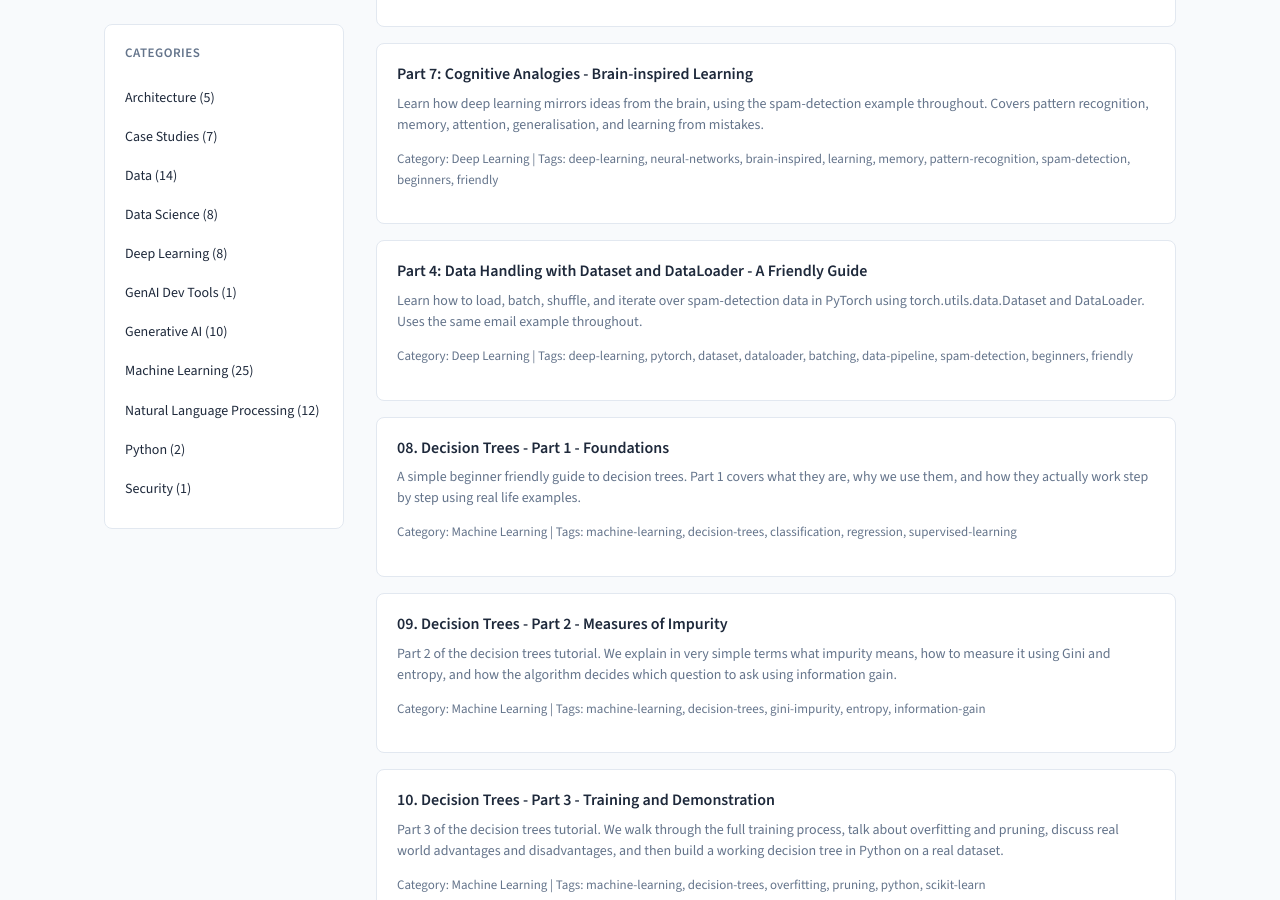
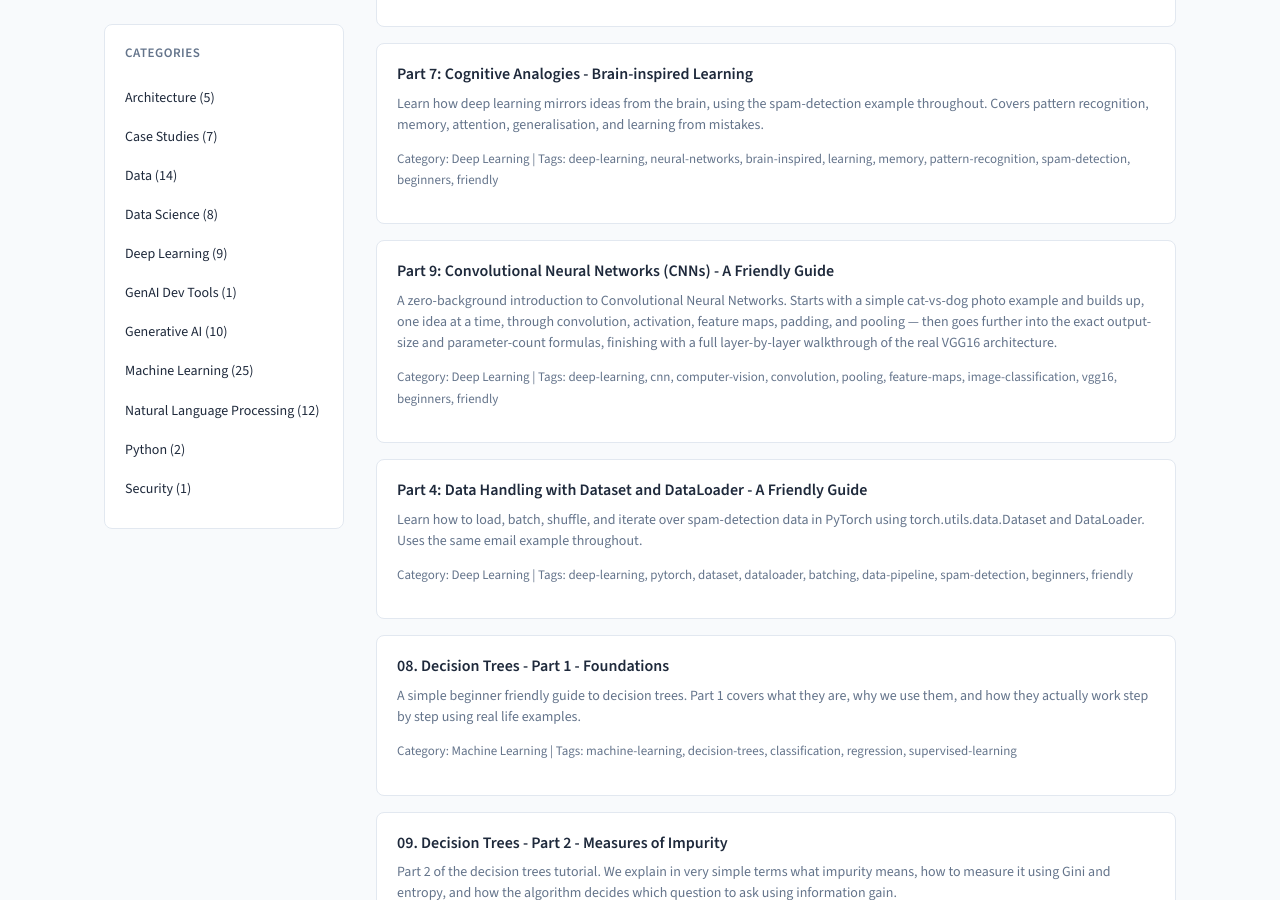
Before and after one commit to rilov/handbook, a Jekyll site: the page built from index.md, in a window 1280 px wide and 900 px high, scrolled down 1997 px. Built offline with Jekyll 4.4.1, drawn with Linux system fonts in a browser that asks for light colours; some of the changed lines change nothing that is shown.

Commit message:
Add Part 9: Convolutional Neural Networks (CNNs) tutorial and update category index
- Added new CNN friendly guide topic covering feature extractors, convolution, kernels, padding, pooling, and VGG16 walkthrough
- Added new CNN diagrams: pipeline overview, convolution kernel sliding, FC vs conv connections, max pooling demo, VGG16 architecture
- Updated categories/deep-learning/index.md with Part 9 CNN link and updated What You'll Learn section
- Updated categories/data/index.md (pending changes)

````diff
--- /dev/null
+++ b/_topics/Convolutional Neural Networks - A Friendly Guide.md
@@ -0,0 +1,368 @@
+---
+title: "Part 9: Convolutional Neural Networks (CNNs) - A Friendly Guide"
+category: Deep Learning
+order: 9
+tags:
+  - deep-learning
+  - cnn
+  - computer-vision
+  - convolution
+  - pooling
+  - feature-maps
+  - image-classification
+  - vgg16
+  - beginners
+  - friendly
+summary: A zero-background introduction to Convolutional Neural Networks. Starts with a simple cat-vs-dog photo example and builds up, one idea at a time, through convolution, activation, feature maps, padding, and pooling — then goes further into the exact output-size and parameter-count formulas, finishing with a full layer-by-layer walkthrough of the real VGG16 architecture.
+---
+
+# Part 9: Convolutional Neural Networks (CNNs) — A Friendly Guide
+
+Every earlier part of this series worked with a spam email turned into a short list of numbers — five features, one row. Images break that assumption. A single small photo is tens of thousands of numbers arranged in a grid, and *where* each number sits matters just as much as its value. This part starts from zero and builds up, one small idea at a time, to a real, working architecture: **VGG16**.
+
+---
+
+## 1. The problem: teaching a computer to recognize photos
+
+Say you want to build something that looks at a photo and decides: "cat" or "dog." Easy for a person. Hard for a computer, because a computer never actually sees a cat — it sees a grid of numbers, one per pixel (or three per pixel for a color photo: one each for red, green, and blue brightness).
+
+Your own visual system doesn't process a whole scene in one instant either. It works in stages:
+
+| Stage | What it notices |
+|---|---|
+| Early | Simple edges, corners, contrast |
+| Middle | Shapes and textures — curves, fur patterns |
+| Later | Whole parts and objects — an ear, a whisker, a face |
+
+A CNN is a computer program that copies this same layered idea: simple patterns first, combined into richer patterns, layer after layer, until the last layer can confidently say "cat."
+
+<img src="{{ site.baseurl }}/assets/img/cnn-pipeline-overview.svg" alt="The CNN pipeline: photo, convolution, feature maps, pooling, flatten and dense, output" width="100%" />
+
+> **Memory trick:** A CNN reads an image the way you read a page — letters first, then words, then sentences, then meaning.
+
+---
+
+## 2. Why a plain (fully connected) network struggles with images
+
+Earlier in this series, a plain neural network worked fine on five hand-picked spam features. Why not just feed a photo's raw pixels into the same kind of network?
+
+Two reasons that breaks down:
+
+- **Parameter explosion.** A modest 224x224 color photo already has over 150,000 individual numbers. A fully connected layer would connect every single one of them to every neuron in the next layer — millions of weights before the network has learned anything at all.
+- **No sense of "nearby."** A fully connected layer treats every pixel as a stranger to every other pixel. It has no built-in idea that the pixel at position (50, 50) and the pixel right next to it at (50, 51) are neighbors that jointly form part of an edge or a texture. It would have to rediscover that from scratch, purely from data — slow and wasteful.
+
+<img src="{{ site.baseurl }}/assets/img/fc-vs-conv-connections.svg" alt="Side by side comparison: fully connected layer with dense mesh of connections versus a convolutional layer with a small local receptive field and shared weights" width="100%" />
+
+A CNN's answer to both problems is the same trick: instead of connecting to the whole image, look at a small patch at a time, and reuse the same small set of weights everywhere in the picture. That trick is called **convolution**.
+
+> **Memory trick:** Fully connected is "everyone talks to everyone." Convolutional is "a small window slides around, and the window's rules never change."
+
+---
+
+## 3. The convolution operation, step by step
+
+Imagine standing in a dark room with a photo and a small flashlight. Instead of turning on the lights and seeing everything at once, you shine your flashlight on one small patch, note what you see, then slide it over, patch by patch, until you've covered the whole photo. That's a convolution: a small **kernel** (or **filter**) sliding across the image, checking each small **receptive field** for a specific pattern.
+
+At every position, the kernel computes a **sum of products**: multiply each kernel weight by the pixel value underneath it, and add all the results into a single number.
+
+<img src="{{ site.baseurl }}/assets/img/convolution-kernel-sliding.svg" alt="A 3x3 kernel scanning a 5x5 image, multiplying and summing values in the receptive field to produce one scalar in the feature map" width="100%" />
+
+In the example above, a 3x3 kernel tuned to detect "dark on the left, light on the right" lines up with a patch of the image and produces a single scalar: `3`, a strong match. Slide the same kernel one step over, repeat the same multiply-and-add, and you get the next scalar — and so on, across the whole image, building up a full grid of output values called an **activation map** (or feature map).
+
+In PyTorch, a single convolutional layer looks like this:
+
+```python
+import torch
+import torch.nn as nn
+
+# 1 input image, 3 color channels (RGB), 224x224 pixels
+image = torch.randn(1, 3, 224, 224)
+
+conv_layer = nn.Conv2d(
+    in_channels=3,    # RGB input
+    out_channels=64,  # 64 different filters/kernels
+    kernel_size=3,    # each filter is 3x3
+    padding=1,        # zero padding, explained in section 6
+    stride=1
+)
+
+feature_maps = conv_layer(image)
+print(feature_maps.shape)  # torch.Size([1, 64, 224, 224])
+```
+
+**One important detail:** for a color (RGB) image, a kernel isn't really 2D — it's 3D, matching the input's channel depth. A "3x3 kernel" over an RGB image is actually a 3x3x3 block of weights, and the sum-of-products at each position adds up all 27 multiplications into one scalar. No matter how many channels the input has, one kernel always produces one 2D feature map — if a layer uses many kernels (64 in the example above), you get one feature map per kernel, stacked together.
+
+### Recap
+
+| Term | Plain-English meaning |
+|---|---|
+| Kernel / Filter | A small pattern-detector, like a mini stencil |
+| Receptive field | The small patch of the image the kernel is currently looking at |
+| Sliding | Moving the kernel step by step across the whole image |
+| Activation map / feature map | The full grid of output scalars produced by one kernel |
+
+---
+
+## 4. Activation functions: why we need ReLU
+
+A convolution on its own is just a weighted sum — a linear operation. Stack any number of linear operations on top of each other and, mathematically, it's still just one big linear operation. That's not enough to learn genuinely complex patterns (edges combining into curves, curves into shapes, and so on).
+
+So immediately after every convolution, an **activation function** is applied to every value in the feature map. The standard choice, used in VGG16 and almost every modern CNN, is **ReLU** (Rectified Linear Unit):
+
+$$
+\text{ReLU}(x) = \max(0, x)
+$$
+
+In words: keep positive values as they are, and clamp any negative value to zero.
+
+```python
+relu = nn.ReLU()
+print(relu(torch.tensor([2.4, -0.7, 1.3])))
+# tensor([2.4, 0.0, 1.3])
+```
+
+> **Memory trick:** ReLU is a bouncer at a club door — positive numbers walk straight through, negative numbers get turned away at zero.
+
+---
+
+## 5. Feature maps: what the computer "remembers"
+
+Picture reading a long report with a yellow highlighter, marking every sentence about "budget." You don't memorize the whole report — you get a version showing exactly *where* the budget mentions are. A **feature map** is the CNN's version of that highlighted report: bright where a specific pattern was found, dark where it wasn't.
+
+A real convolutional layer doesn't use just one kernel — it uses many (64 in the code example above, often hundreds in deeper layers), each hunting a different tiny pattern:
+
+| This kernel hunts for... | Its feature map lights up where... |
+|---|---|
+| Vertical edges | Vertical lines appear in the photo |
+| Horizontal edges | Horizontal lines appear |
+| Orange blobs | Orange-colored regions appear (useful for, say, a cat's fur) |
+| Rounded curves | Curved shapes appear (an ear, an eye) |
+
+The *next* convolutional layer doesn't look at the raw photo anymore — it slides its own kernels across this whole stack of feature maps. This is how a CNN builds up from simple patterns (edges) to increasingly complex ones (fur texture, an ear shape, eventually a whole face), one layer at a time.
+
+---
+
+## 6. Padding: keeping control of the output size
+
+Sliding a kernel across an image without any special handling shrinks the output slightly every time (the kernel can't center itself on the outermost pixels). **Padding** adds extra pixels around the border before convolving, to control that.
+
+- **Zero padding** (the standard choice): surround the image with a border of zeros. This preserves the spatial size without inventing any real content — the padding carries no information.
+- **Identity / replication padding**: repeats the edge pixels outward instead. Used less often, since it subtly introduces a duplicated pattern that wasn't really there.
+
+VGG16 uses 1-pixel zero padding on every 3x3 convolution, specifically so the convolutions themselves never shrink the feature map — all of the shrinking in VGG16 comes from pooling (next section), not from convolution.
+
+---
+
+## 7. Pooling layers: shrinking while keeping the signal
+
+Imagine condensing a detailed 500-word paragraph down to one punchy headline — you keep the single most important idea and drop the rest. That's what a **pooling layer** does to a feature map.
+
+The most common version, **max pooling**, looks at small neighborhoods (2x2 is standard) and keeps only the highest number in each, discarding the rest:
+
+<img src="{{ site.baseurl }}/assets/img/max-pooling-demo.svg" alt="A 4x4 feature map reduced to a 2x2 pooled map by taking the maximum value from each 2x2 block" width="100%" />
+
+```python
+pool_layer = nn.MaxPool2d(kernel_size=2, stride=2)
+
+pooled = pool_layer(feature_maps)
+print(pooled.shape)  # torch.Size([1, 64, 112, 112]) — half the width and height
+```
+
+Why shrink things on purpose?
+
+- **Speed.** Fewer numbers to process in every layer that follows.
+- **Tolerance to small shifts.** If a detected feature (an eye, an edge) moves slightly left or right in the photo, pooling makes it likely the same maximum value still gets picked up — the network cares that the feature was *roughly there*, not at one exact pixel.
+- **Less memorizing.** Fewer numbers to track means the network is less likely to just memorize exact training photos instead of learning general patterns.
+
+Pooling layers have no learnable weights and no bias term — they don't add anything to a CNN's parameter count.
+
+---
+
+## 8. From features to a decision: flatten + dense classifier
+
+After several rounds of convolution, activation, and pooling, the CNN is holding a small stack of feature maps — think of it as a compact set of notes: "strong pointy-ear signal here," "strong whisker texture there." These notes are still shaped like small 2D grids. To make a final decision, the network needs all of this evidence side by side in one simple list.
+
+**Flatten** unrolls every remaining feature map into one long 1D vector, with nothing lost — just rearranged:
+
+```python
+flatten = nn.Flatten()
+flat_vector = flatten(pooled)  # shape: [1, 64*112*112]
+```
+
+A **dense (fully connected) layer** then acts like a detective laying every clue on the table and weighing them together — "strong ear signal, strong whisker signal, no snout signal... almost certainly a cat":
+
+```python
+classifier = nn.Sequential(
+    nn.Linear(64 * 112 * 112, 128),
+    nn.ReLU(),
+    nn.Linear(128, 2),      # 2 classes: cat, dog
+    nn.Softmax(dim=1)
+)
+
+output = classifier(flat_vector)
+print(output)  # e.g. tensor([[0.92, 0.08]]) → 92% cat, 8% dog
+```
+
+**Softmax** turns the final raw scores into probabilities that sum to 1, and the highest-probability class becomes the network's answer.
+
+---
+
+## 9. Going further: the exact formulas
+
+Everything so far has been intuition and worked examples. Now for the precise math behind every convolutional layer — useful once you start designing your own networks or reading someone else's architecture.
+
+### Output size formula
+
+Given an input of size $N \times N$, a kernel of size $F \times F$, padding $P$, and stride $S$ (how many pixels the kernel moves per step):
+
+$$
+\text{Output size} = \left\lfloor \frac{N - F + 2P}{S} \right\rfloor + 1
+$$
+
+**Worked example** — VGG16's standard conv layer: input $N=224$, kernel $F=3$, padding $P=1$, stride $S=1$:
+
+$$
+\frac{224 - 3 + 2(1)}{1} + 1 = \frac{223}{1} + 1 = 224
+$$
+
+Output stays 224x224 — exactly why VGG's convolutions never shrink the feature map on their own.
+
+### Parameter count formula
+
+$$
+\text{Parameters} = (\text{filters}) \times (F \times F \times \text{channels}) + \text{filters}
+$$
+
+The final `+ filters` term is one learned bias value per filter.
+
+**Worked example** — VGG16's first conv layer: 64 filters, 3x3, over a 3-channel input:
+
+$$
+64 \times (3 \times 3 \times 3) + 64 = 64 \times 27 + 64 = 1{,}728 + 64 = 1{,}792
+$$
+
+**A deeper layer** — 512 filters, 3x3, over a 512-channel input:
+
+$$
+512 \times (3 \times 3 \times 512) + 512 = 512 \times 4{,}608 + 512 = 2{,}359{,}808
+$$
+
+Notice how quickly this grows: the number of input channels directly multiplies the parameter count, which is why deep layers with many channels are far more expensive than shallow, early ones.
+
+### Recap
+
+| Concept | Formula |
+|---|---|
+| Output size | $\left\lfloor \dfrac{N-F+2P}{S} \right\rfloor + 1$ |
+| Conv parameters | (filters) x (F x F x channels) + filters |
+| Dense parameters | (inputs) x (outputs) + outputs |
+
+---
+
+## 10. A real architecture: the full VGG16 walkthrough
+
+**VGG16** is one of the best-known CNNs, and a clean illustration of every idea above working together. It repeats the same building block — a few 3x3/stride-1/pad-1 convolutions, then one 2x2/stride-2 max-pool — five times, then finishes with three dense layers. Its 13 convolutional layers plus 3 dense layers give 16 learnable weight layers in total (hence "VGG16"); the 5 pooling layers have no weights and aren't counted.
+
+<img src="{{ site.baseurl }}/assets/img/vgg16-architecture.svg" alt="VGG16 architecture diagram showing five convolutional blocks shrinking the spatial size from 224x224 down to 7x7 while growing channel depth, followed by flatten and three dense layers ending in a 1000-way softmax" width="100%" />
+
+Every convolution below is 3x3/stride-1/pad-1 (so it never changes spatial size on its own); every pooling layer is 2x2/stride-2 (so it exactly halves width and height):
+
+| # | Layer | Output shape | Parameters |
+|---|---|---|---|
+| 1 | Conv 3x3, 64 filters | 224 x 224 x 64 | 1,792 |
+| 2 | Conv 3x3, 64 filters | 224 x 224 x 64 | 36,928 |
+| — | MaxPool 2x2 | 112 x 112 x 64 | 0 |
+| 3 | Conv 3x3, 128 filters | 112 x 112 x 128 | 73,856 |
+| 4 | Conv 3x3, 128 filters | 112 x 112 x 128 | 147,584 |
+| — | MaxPool 2x2 | 56 x 56 x 128 | 0 |
+| 5 | Conv 3x3, 256 filters | 56 x 56 x 256 | 295,168 |
+| 6 | Conv 3x3, 256 filters | 56 x 56 x 256 | 590,080 |
+| 7 | Conv 3x3, 256 filters | 56 x 56 x 256 | 590,080 |
+| — | MaxPool 2x2 | 28 x 28 x 256 | 0 |
+| 8 | Conv 3x3, 512 filters | 28 x 28 x 512 | 1,180,160 |
+| 9 | Conv 3x3, 512 filters | 28 x 28 x 512 | 2,359,808 |
+| 10 | Conv 3x3, 512 filters | 28 x 28 x 512 | 2,359,808 |
+| — | MaxPool 2x2 | 14 x 14 x 512 | 0 |
+| 11 | Conv 3x3, 512 filters | 14 x 14 x 512 | 2,359,808 |
+| 12 | Conv 3x3, 512 filters | 14 x 14 x 512 | 2,359,808 |
+| 13 | Conv 3x3, 512 filters | 14 x 14 x 512 | 2,359,808 |
+| — | MaxPool 2x2 | 7 x 7 x 512 | 0 |
+| — | Flatten | 25,088 | 0 |
+| 14 | Dense | 4,096 | 102,764,544 |
+| 15 | Dense | 4,096 | 16,781,312 |
+| 16 | Dense + Softmax | 1,000 | 4,097,000 |
+| | **Total** | | **138,357,544** |
+
+Two things stand out:
+
+- **Convolutions are cheap, dense layers are expensive.** All 13 convolutional layers together account for roughly 14.7 million parameters — about 10% of the network. The 3 dense layers hold the remaining ~90%, because dense layers connect *every* input to *every* output with no weight sharing, unlike convolutions, which reuse the same small kernel everywhere.
+- **Spatial size only changes at pooling layers.** Every convolution preserves width and height exactly, thanks to its zero padding; only the five max-pool layers actually shrink the feature map, each time cutting both dimensions in half.
+
+---
+
+## 11. Try it yourself: a mini CNN in PyTorch
+
+Here's a small, runnable CNN that follows the exact same pattern as VGG16 — just far smaller — to classify tiny 32x32 images into 2 classes:
+
+```python
+import torch
+import torch.nn as nn
+
+class MiniCNN(nn.Module):
+    def __init__(self):
+        super().__init__()
+        self.features = nn.Sequential(
+            nn.Conv2d(3, 16, kernel_size=3, padding=1), nn.ReLU(),
+            nn.MaxPool2d(2, 2),                          # 32x32 → 16x16
+            nn.Conv2d(16, 32, kernel_size=3, padding=1), nn.ReLU(),
+            nn.MaxPool2d(2, 2),                          # 16x16 → 8x8
+        )
+        self.classifier = nn.Sequential(
+            nn.Flatten(),
+            nn.Linear(32 * 8 * 8, 64), nn.ReLU(),
+            nn.Linear(64, 2),
+            nn.Softmax(dim=1)
+        )
+
+    def forward(self, x):
+        x = self.features(x)
+        return self.classifier(x)
+
+model = MiniCNN()
+image = torch.randn(1, 3, 32, 32)   # 1 fake RGB image
+prediction = model(image)
+print(prediction)  # e.g. tensor([[0.63, 0.37]])
+```
+
+Swap in real cat and dog photos, train it with a loss function and optimizer exactly like the earlier parts in this series, and this same skeleton scales all the way up to VGG16.
+
+---
+
+## 12. Summary
+
+- A CNN exists because plain fully connected networks don't scale to images: too many parameters, and no built-in sense that nearby pixels are related.
+- **Convolution** slides a small kernel across the image, computing a sum-of-products at each receptive field to build a feature map.
+- **ReLU** adds non-linearity right after each convolution, so the network can learn genuinely complex patterns, not just one big linear function.
+- **Feature maps** show where a specific pattern was detected; stacking many filters, and stacking layers, lets a CNN build from simple edges up to whole objects.
+- **Zero padding** keeps spatial size under control without inventing fake content.
+- **Pooling** periodically shrinks the feature maps, adding speed and tolerance to small shifts, with zero learnable parameters.
+- **Flatten + dense layers** turn the final features into a decision, with softmax converting raw scores into class probabilities.
+- The output-size and parameter-count formulas let you calculate exactly how any convolutional layer behaves.
+- **VGG16** ties all of this together: 13 conv layers + 3 dense layers = 16 weight layers, about 138 million parameters, going from a 224x224x3 photo to a 1,000-way classification.
+
+## 13. Memory tricks recap
+
+| Concept | Memory trick |
+|---|---|
+| Convolution | A flashlight scanning one small patch at a time |
+| Kernel / filter | A mini stencil hunting for one pattern |
+| ReLU | A bouncer that blocks negative numbers at the door |
+| Feature map | A highlighted report showing where a pattern was found |
+| Padding (zero) | A blank picture frame border, adds no fake content |
+| Pooling | Turning a paragraph into a headline — keep the loudest point |
+| Flatten | Unrolling a folded map into one straight strip |
+| Dense layer | A detective weighing every clue before the verdict |
+| Softmax | Turning raw scores into a normalized ranking that sums to 1 |
+
+---
+Previous: **[Part 8: Deep Learning Cheat Sheet]({{ site.baseurl }}/topics/deep-learning-cheat-sheet)**
--- a/categories/deep-learning/index.md
+++ b/categories/deep-learning/index.md
@@ -16,6 +16,7 @@ Learn deep learning from scratch using one consistent, real-world example: a spa
 6. **[Part 6: Forward and Backward Propagation]({{ site.baseurl }}/topics/forward-and-backward-propagation)** — A worked numerical example showing exactly how forward prediction and backpropagation with the chain rule update a two-layer spam model.
 7. **[Part 7: Cognitive Analogies — Brain-inspired Learning]({{ site.baseurl }}/topics/cognitive-analogies-brain-inspired-learning)** — How spam detection mirrors neurons, synapses, memory, attention, and generalisation in the brain.
 8. **[Part 8: Deep Learning Cheat Sheet]({{ site.baseurl }}/topics/deep-learning-cheat-sheet)** — Formulas, memory tricks, and quick reference, all using the spam example.
+9. **[Part 9: Convolutional Neural Networks (CNNs)]({{ site.baseurl }}/topics/convolutional-neural-networks)** — Moves from email features to images: convolution, activation, feature maps, padding, and pooling, explained from zero with diagrams, then a full layer-by-layer walkthrough of the real VGG16 architecture.
 
 **What You'll Learn:**
 
@@ -30,5 +31,7 @@ Learn deep learning from scratch using one consistent, real-world example: a spa
 - How forward and backward propagation work step by step with the chain rule
 - How deep learning mirrors brain concepts like memory, attention, and generalisation
 - Memory tricks for every formula and concept
+- Why images need convolution instead of fully connected layers, and how kernels, feature maps, padding, and pooling work
+- The exact output-size and parameter-count formulas for convolutional layers, plus a full walkthrough of VGG16's 16 weight layers and ~138 million parameters
 
-All guides use friendly explanations, real-world spam examples, and working PyTorch code you can run yourself.
+All guides use friendly explanations, real-world examples, and working PyTorch code you can run yourself.
````
Also changed, not shown: assets/img/cnn-pipeline-overview.svg (added), assets/img/convolution-kernel-sliding.svg (added), assets/img/fc-vs-conv-connections.svg (added), assets/img/max-pooling-demo.svg (added), assets/img/vgg16-architecture.svg (added), categories/data/index.md (line endings or trailing spaces).
